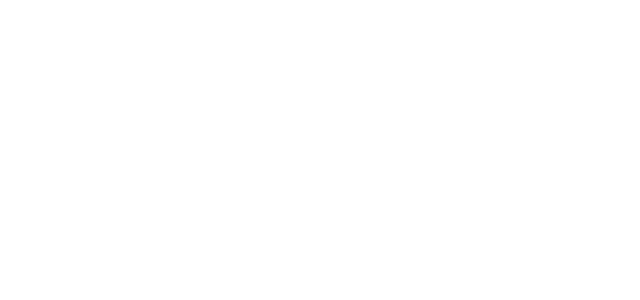
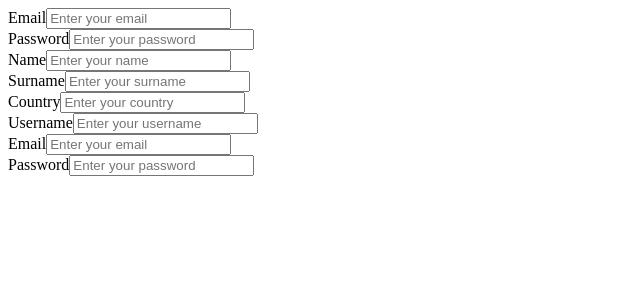
Before and after one commit to plum-bee/react-minesweeper, a React (Vite) app: page / in a window 1280 px wide. Shown: the top 300 px of the page, without its empty margins (0-640 px from the left). Built offline with nearby package versions, Linux system fonts and the light colour scheme.

Commit message:
Added Login and Register without testing

```diff
--- a/src/App.tsx
+++ b/src/App.tsx
@@ -1,8 +1,15 @@
 import React from 'react'
 import './App.css'
+import Login from './components/Login'
+import Register from './components/Register'
 
 function App (): JSX.Element {
-  return <></>
+  return (
+    <>
+      <Login />
+      <Register />
+    </>
+  )
 }
 
 export default App
--- /dev/null
+++ b/src/components/Login.tsx
@@ -0,0 +1,43 @@
+import React from 'react'
+import TextField from './TextField'
+import useForm from '../hooks/useForm'
+
+const Login = () => {
+  interface State {
+    [key: string]: string
+  }
+
+  const initialState: State = {
+    email: '',
+    password: ''
+  }
+
+  const { formData, handleChange } = useForm(initialState)
+
+  return (
+    <div>
+      <TextField
+        id='email'
+        name='email'
+        label='Email'
+        placeholder='Enter your email'
+        value={formData.email}
+        error=''
+        validated={false}
+        handleInputChange={handleChange}
+      />
+      <TextField
+        id='password'
+        name='password'
+        label='Password'
+        placeholder='Enter your password'
+        value={formData.password}
+        error=''
+        validated={false}
+        handleInputChange={handleChange}
+      />
+    </div>
+  )
+}
+
+export default Login
--- /dev/null
+++ b/src/components/Register.tsx
@@ -0,0 +1,87 @@
+import React from 'react'
+import TextField from './TextField'
+import useForm from '../hooks/useForm'
+
+const Register = () => {
+  interface State {
+    [key: string]: string
+  }
+
+  const initialState: State = {
+    name: '',
+    surname: '',
+    country: '',
+    username: '',
+    email: '',
+    password: ''
+  }
+
+  const { formData, handleChange } = useForm(initialState)
+
+  return (
+    <div>
+      <TextField
+        id='name'
+        name='name'
+        label='Name'
+        placeholder='Enter your name'
+        value={formData.name}
+        error=''
+        validated={false}
+        handleInputChange={handleChange}
+      />
+      <TextField
+        id='surname'
+        name='surname'
+        label='Surname'
+        placeholder='Enter your surname'
+        value={formData.surname}
+        error=''
+        validated={false}
+        handleInputChange={handleChange}
+      />
+      <TextField
+        id='country'
+        name='country'
+        label='Country'
+        placeholder='Enter your country'
+        value={formData.country}
+        error=''
+        validated={false}
+        handleInputChange={handleChange}
+      />
+      <TextField
+        id='username'
+        name='username'
+        label='Username'
+        placeholder='Enter your username'
+        value={formData.username}
+        error=''
+        validated={false}
+        handleInputChange={handleChange}
+      />
+      <TextField
+        id='email'
+        name='email'
+        label='Email'
+        placeholder='Enter your email'
+        value={formData.email}
+        error=''
+        validated={false}
+        handleInputChange={handleChange}
+      />
+      <TextField
+        id='password'
+        name='password'
+        label='Password'
+        placeholder='Enter your password'
+        value={formData.password}
+        error=''
+        validated={false}
+        handleInputChange={handleChange}
+      />
+    </div>
+  )
+}
+
+export default Register
--- /dev/null
+++ b/src/hooks/useForm.ts
@@ -0,0 +1,37 @@
+import { useReducer } from 'react'
+
+type Action =
+  | { type: 'SET_FIELD'; payload: { name: string; value: string } }
+  | { type: 'RESET_FORM' }
+
+interface State {
+  [key: string]: string
+}
+
+const reducer = (state: State, action: Action): State => {
+  switch (action.type) {
+    case 'SET_FIELD':
+      return { ...state, [action.payload.name]: action.payload.value }
+    case 'RESET_FORM':
+      return {}
+    default:
+      return state
+  }
+}
+
+const useForm = (initialValues: State) => {
+  const [formData, dispatch] = useReducer(reducer, initialValues)
+
+  const handleChange = (event: React.ChangeEvent<HTMLInputElement>) => {
+    const { name, value } = event.target
+    dispatch({ type: 'SET_FIELD', payload: { name, value } })
+  }
+
+  const resetForm = () => {
+    dispatch({ type: 'RESET_FORM' })
+  }
+
+  return { formData, handleChange, resetForm }
+}
+
+export default useForm
```
